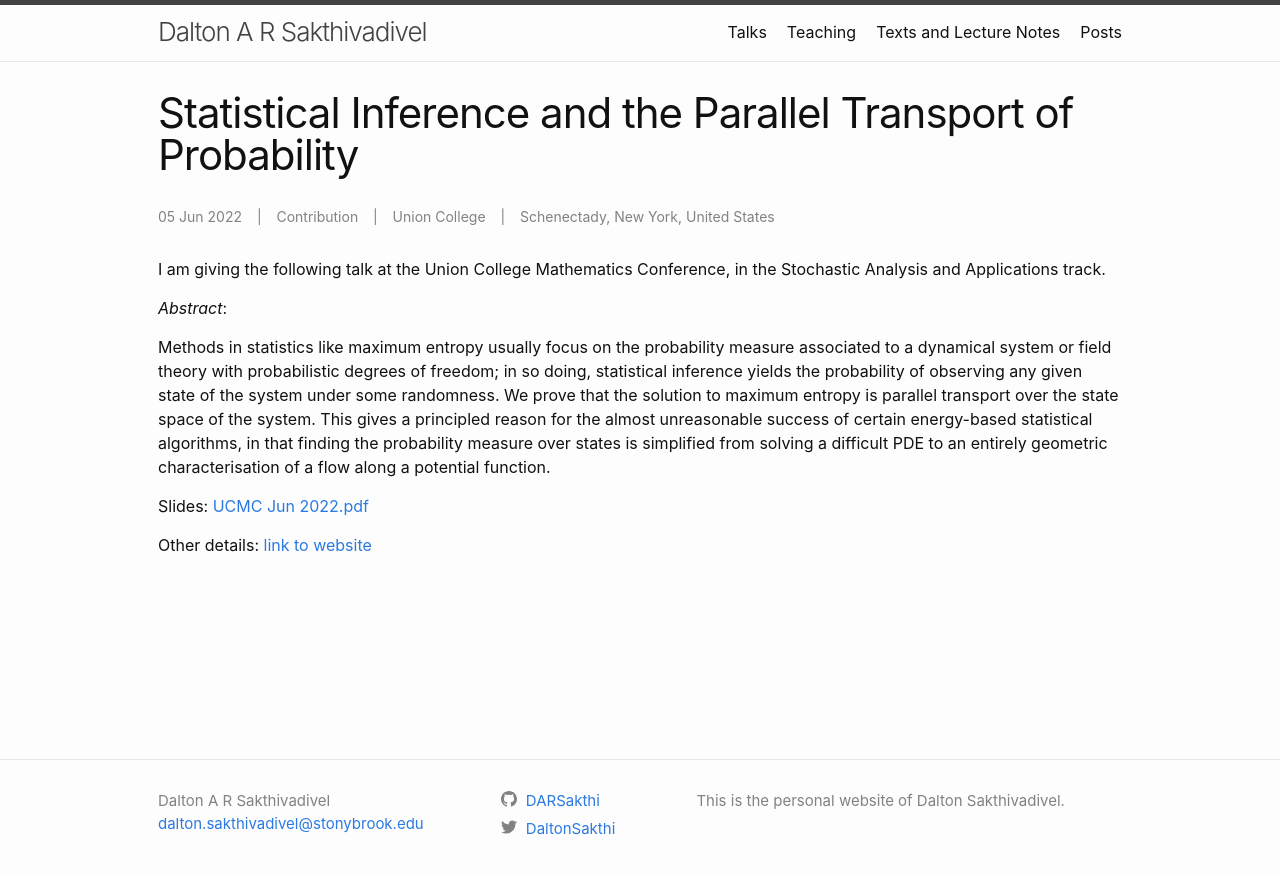
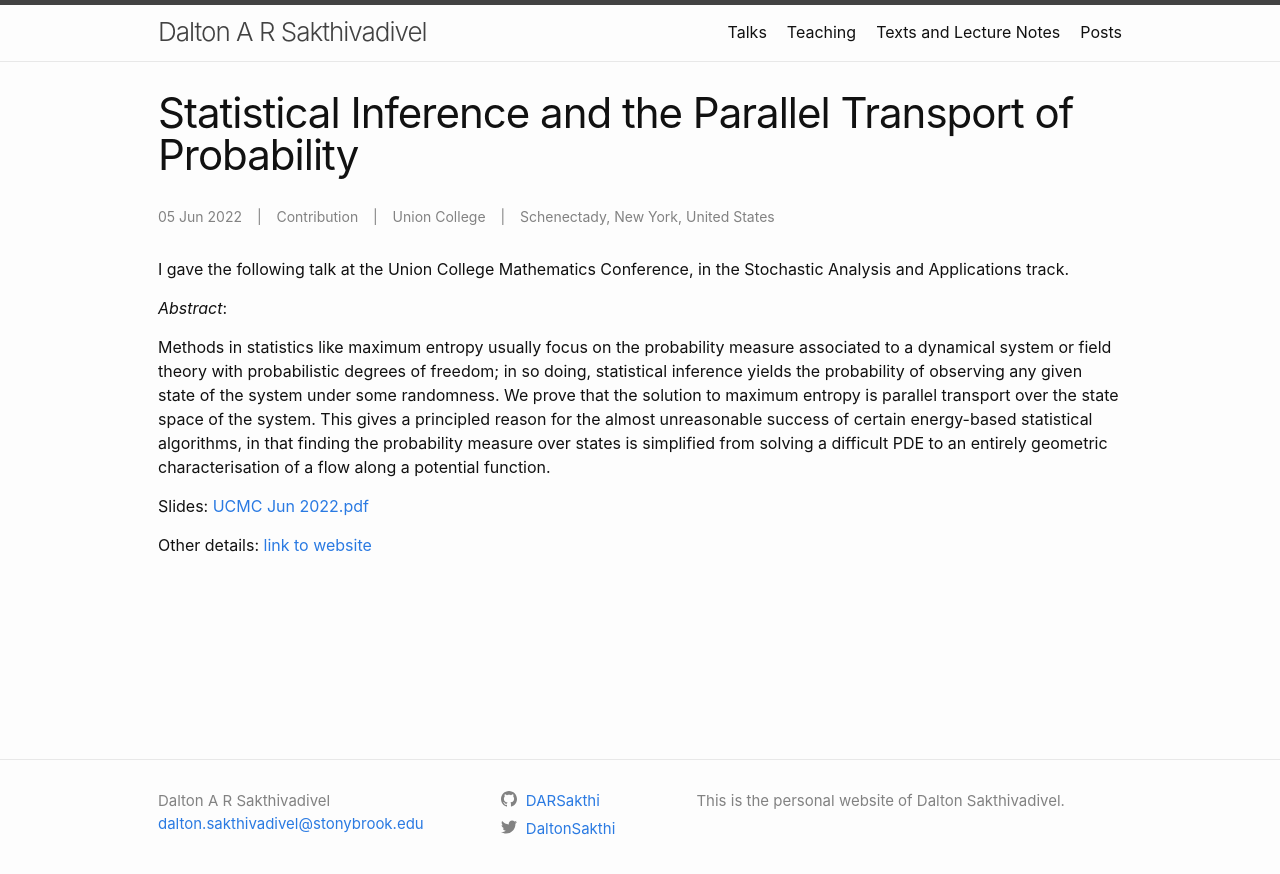
Before and after one commit to DARSakthi/DARSakthi.github.io, a Jekyll site: the page built from _talks/union-0.markdown, in a window 1280 px wide. Shown: the top 874 px of the page. Built offline with Jekyll 4.4.1, drawn with Linux system fonts in a browser that asks for light colours.

Commit message:
Corrected tense (anticipatory)

```diff
--- a/_talks/union-0.markdown
+++ b/_talks/union-0.markdown
@@ -8,7 +8,7 @@ date: 2022-06-5
 location: "Schenectady, New York, United States"
 ---
 
-I am giving the following talk at the Union College Mathematics Conference, in the Stochastic Analysis and Applications track.
+I gave the following talk at the Union College Mathematics Conference, in the Stochastic Analysis and Applications track.
 
 _Abstract_:
 
```
